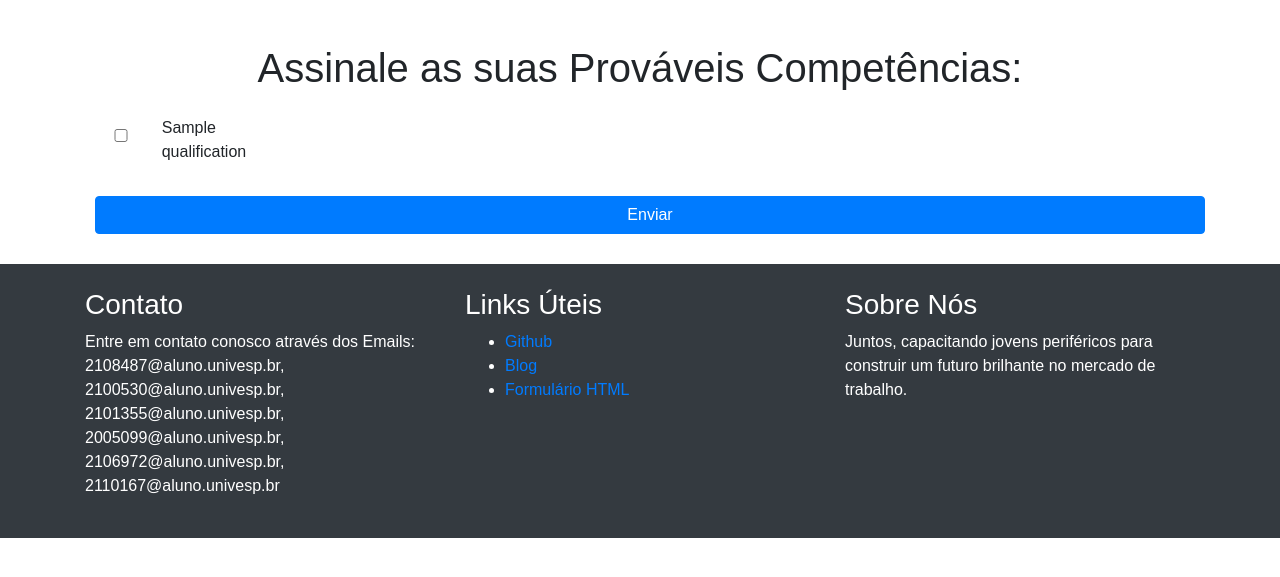
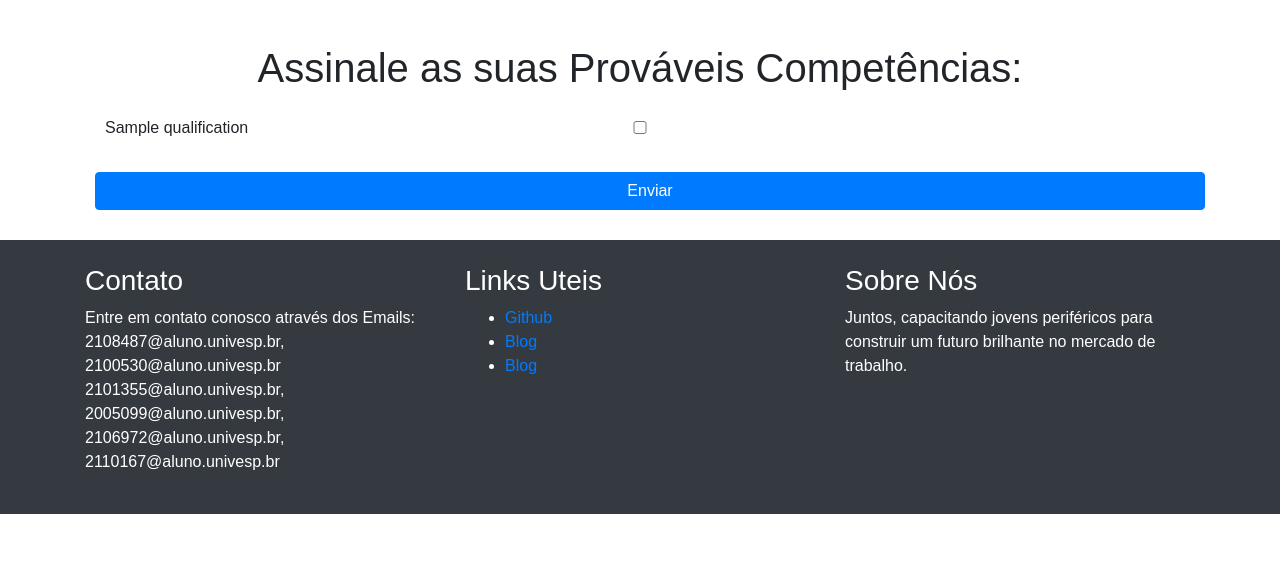
Before and after one commit to vitor-ozols/UNIVESP-DRP14-PJI240-SALA-003GRUPO-001, a Flask app: template templates/get_reccommedations.html in a window 1280 px wide. Shown: the part 196-773 px from the top of the page. Run offline with Flask 3, Linux system fonts and the light colour scheme; the template is opened without the code that fills it: most values are stand-ins (such as "Sample title", 1, 10 or a date in 2020); some libraries are stand-ins or nearby versions.

Commit message:
Update get_reccommedations.html

```diff
--- a/templates/get_reccommedations.html
+++ b/templates/get_reccommedations.html
@@ -19,7 +19,7 @@
         <h1 class="text-center mb-4">Assinale as suas Prováveis Competências:</h1>
         <form action="/cvmaker" method="POST">
           {% for qualification in qualifications %}
-        <div class="form-check mb-2 form-check-inline">
+          <div class="form-check mb-2">
             <input type="checkbox" class="form-check-input" name="competencias" value="{{ qualification }}" id="competencia{{ loop.index }}">
             <label class="form-check-label" for="competencia{{ loop.index }}">{{ qualification }}</label>
           </div>
@@ -33,14 +33,14 @@
             <div class="row">
                 <div class="col-md-4">
                     <h3>Contato</h3>
-          <p>Entre em contato conosco através dos Emails: 2108487@aluno.univesp.br, 2100530@aluno.univesp.br, 2101355@aluno.univesp.br, 2005099@aluno.univesp.br, 2106972@aluno.univesp.br, 2110167@aluno.univesp.br</p>
+                    <p>Entre em contato conosco através dos Emails: 2108487@aluno.univesp.br, 2100530@aluno.univesp.br 2101355@aluno.univesp.br, 2005099@aluno.univesp.br, 2106972@aluno.univesp.br, 2110167@aluno.univesp.br</p>
                 </div>
                 <div class="col-md-4">
-          <h3>Links Úteis</h3>
+                    <h3>Links Uteis</h3>
                     <ul>
                         <li><a href="https://github.com/vitor-ozols/UNIVESP-DRP14-PJI240-SALA-003GRUPO-001">Github</a></li>
                         <li><a href="/blog">Blog</a></li>
-            <li><a href="/form-html">Formulário HTML</a></li>
+                        <li><a href="/form-html">Blog</a></li>
                     </ul>
                 </div>
                 <div class="col-md-4">
@@ -50,7 +50,8 @@
             </div>
         </div>
     </footer>
-  <script></script>
+    <script>
+    </script>
     <script src="https://maxcdn.bootstrapcdn.com/bootstrap/4.5.2/js/bootstrap.min.js"></script>
   </body>
 </html>
```
Lines whose indentation alone changed are shown as unchanged.
